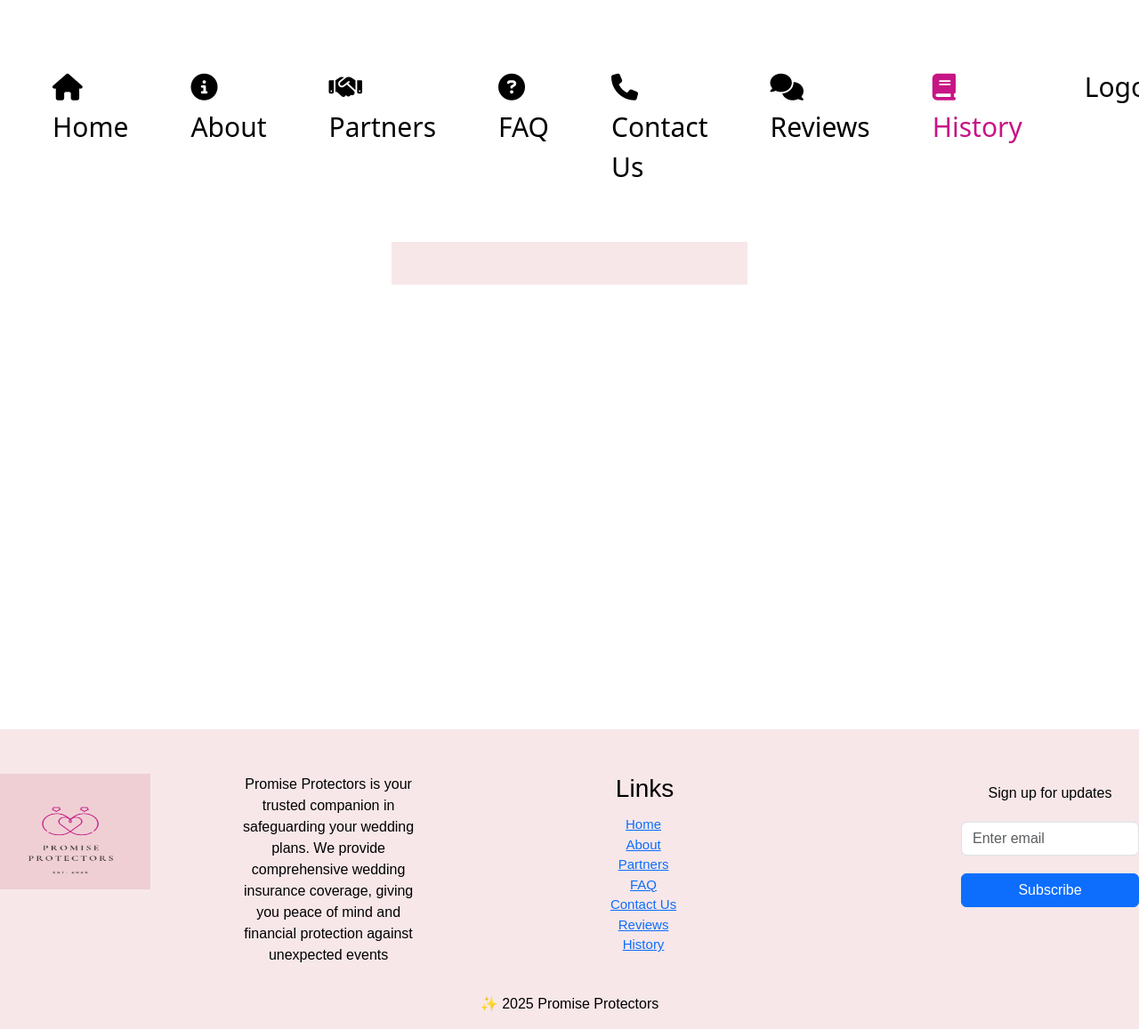
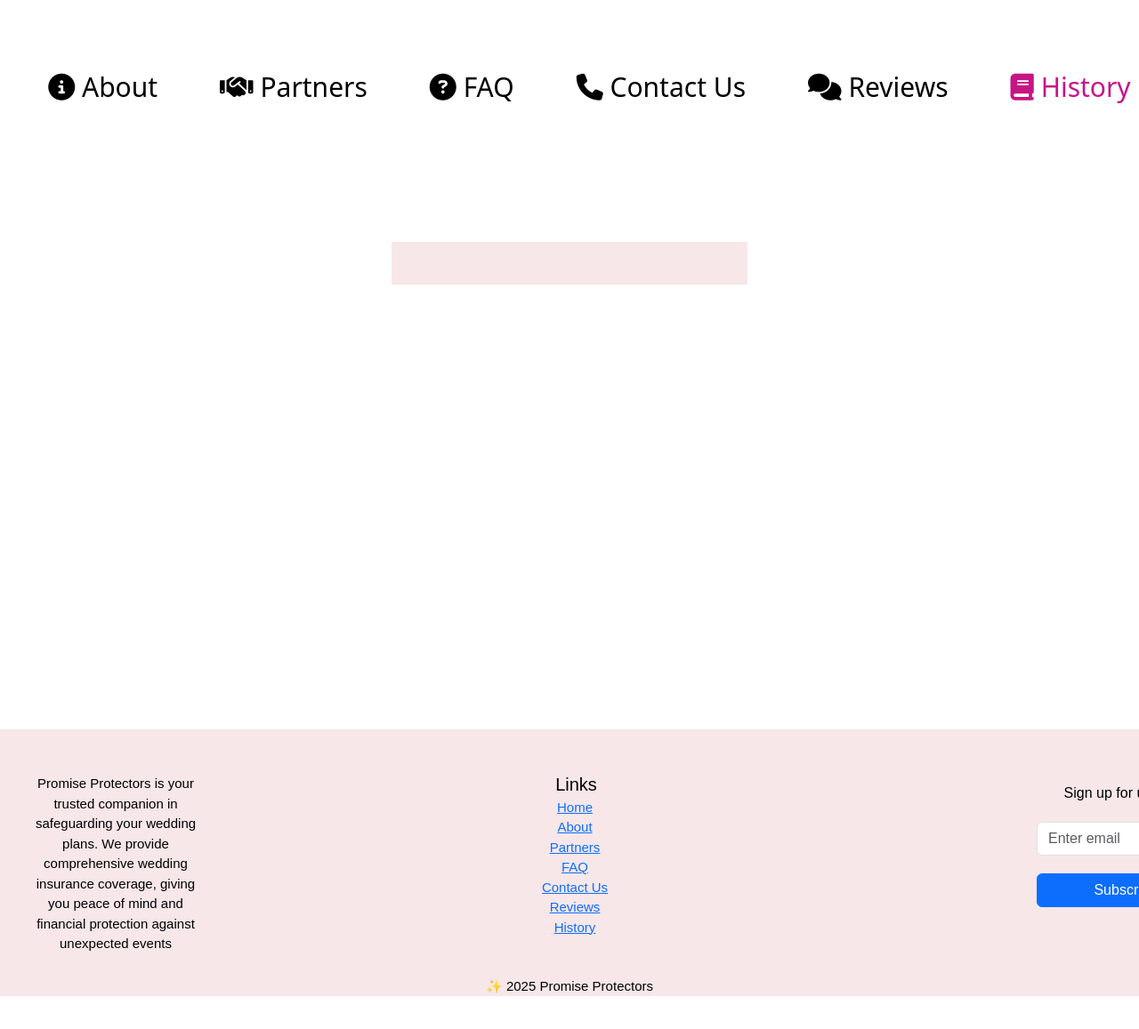
Before and after one commit to Diyali21/Promise-Protectors, a Flask app: page /history/ in a window 1280 px wide; the page is wider, and only the part inside the window is pictured. Shown: that part at 89% size. After the commit the page ends 1120 px from the top of that part, so only its background shows below. Run offline with Flask 3, Linux system fonts and the light colour scheme; the visitor is signed in with stand-in values (Sample User, id 1); data that the repository does not hold is empty; some libraries are stand-ins or nearby versions.

Commit message:
footer aligned

```diff
--- a/static/css/confirmation.css
+++ b/static/css/confirmation.css
@@ -67,3 +67,7 @@ h1 {
   display: grid;
   width: 700px;
 }
+
+.contain {
+  display: grid;
+}
--- a/templates/about.html
+++ b/templates/about.html
@@ -46,4 +46,7 @@
     </div>
   </body>
 </html>
+    {% block footer %}
+    {% include 'footer.html' %}
+    {% endblock %}
 {% endblock %}
--- a/templates/base.html
+++ b/templates/base.html
@@ -92,9 +92,6 @@
       </nav>
     </header>
     {% block content %} {% endblock %}
-    {% block footer %}
-    {% include 'footer.html' %}
-    {% endblock %}
     <script
       src="https://cdn.jsdelivr.net/npm/bootstrap@5.3.3/dist/js/bootstrap.bundle.min.js"
       integrity="sha384-YvpcrYf0tY3lHB60NNkmXc5s9fDVZLESaAA55NDzOxhy9GkcIdslK1eN7N6jIeHz"
--- a/templates/contact-us-page.html
+++ b/templates/contact-us-page.html
@@ -55,4 +55,5 @@
     </div>
   </body>
 </html>
+
 {% endblock %}
--- a/templates/contact-us.html
+++ b/templates/contact-us.html
@@ -60,4 +60,7 @@
     </div>
   </body>
 </html>
+    {% block footer %}
+    {% include 'footer.html' %}
+    {% endblock %}
 {% endblock %}
--- a/templates/footer.html
+++ b/templates/footer.html
@@ -30,6 +30,8 @@
       .inner-container {
         display: grid;
         grid-template-columns: 1fr 1fr 1fr;
+        width: 2520px;
+        margin-bottom: 10px;
       }
       .sign-up {
         display: grid;
@@ -44,9 +46,9 @@
         grid-template-columns: 1fr 1fr;
       }
       .logo {
-        width: 180px;
-        height: 180px;
-        margin-left: 200px;
+        width: 250px;
+        height: 250px;
+        margin-left: 300px;
         padding-top: 50px;
       }
       .description {
@@ -61,6 +63,9 @@
       .bottom-line {
         margin-top: 15px;
       }
+      small{
+        font-size: 15px;
+      }
     </style>
   </head>
   <body>
@@ -72,15 +77,15 @@
             src="/static/PROMISE PROTECTORS_20250401_114617_0000.png"
             alt=""
           />
-          <p class="description">
+          <small class="description">
             Promise Protectors is your trusted companion in safeguarding your
             wedding plans. We provide comprehensive wedding insurance coverage,
             giving you peace of mind and financial protection against unexpected
             events
-          </p>
+          </small>
         </div>
         <div class="links-container">
-          <h3 class="link-heading">Links</h3>
+          <h4 class="link-heading">Links</h4>
           <ul class="links">
             <li>
               <a href="/">Home</a>
@@ -122,7 +127,7 @@
         </div>
       </div>
 
-      <p class="bottom-line">✨ 2025 Promise Protectors</p>
+      <small class="bottom-line">✨ 2025 Promise Protectors<small/>
     </footer>
   </body>
 </html>
--- a/templates/history.html
+++ b/templates/history.html
@@ -20,4 +20,7 @@
     </div>
   </body>
 </html>
+    {% block footer %}
+    {% include 'footer.html' %}
+    {% endblock %}
 {% endblock %}
--- a/templates/reviews.html
+++ b/templates/reviews.html
@@ -69,4 +69,7 @@
     </div>
   </body>
 </html>
+    {% block footer %}
+    {% include 'footer.html' %}
+    {% endblock %}
 {% endblock %}
--- a/templates/venue-details.html
+++ b/templates/venue-details.html
@@ -27,4 +27,7 @@
     </div>
   </body>
 </html>
+    {% block footer %}
+    {% include 'footer.html' %}
+    {% endblock %}
 {% endblock %}
```
Also changed, not shown: templates/faq.html (+3 -122 lines).
